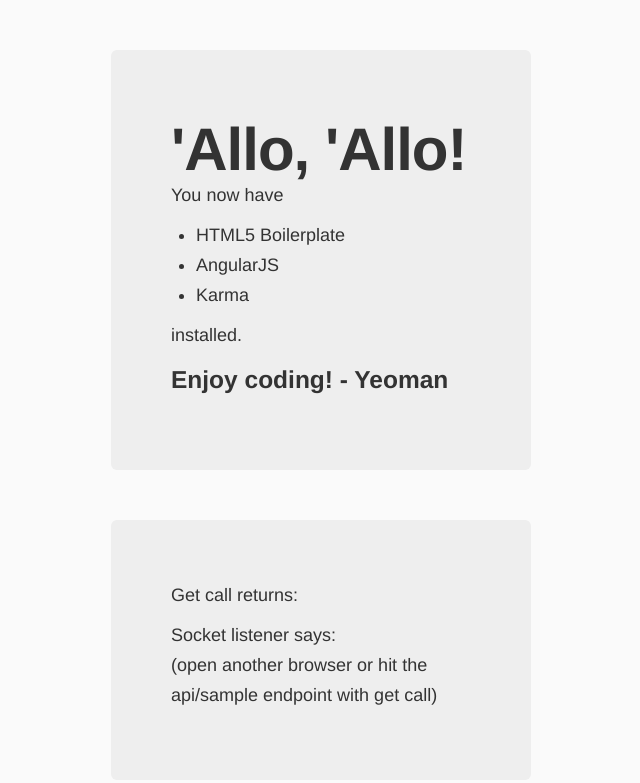
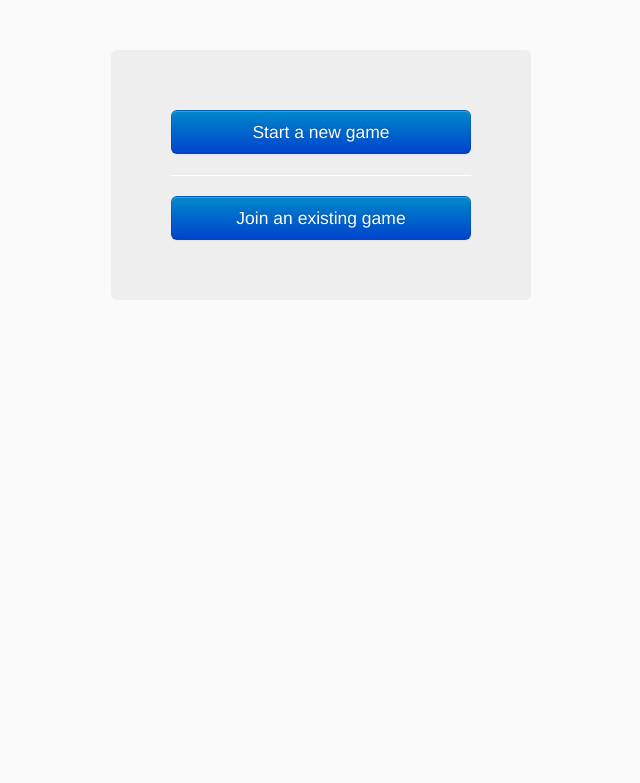
Before and after one commit to thoomi/tap-wizard, a website: page client/app/index.html in a window 1280 px wide. Shown: the whole page, without its empty margins (319-959 px from the left). Drawn offline with Linux system fonts and the light colour scheme; no server answers.

Commit message:
Implemented the main view

```diff
--- a/client/app/scripts/controllers/main.js
+++ b/client/app/scripts/controllers/main.js
@@ -1,28 +1,9 @@
 'use strict';
 
 angular.module('clientApp')
-    .controller('MainCtrl', function ($scope, $http, socket) {
-        $scope.awesomeThings = [
-            'HTML5 Boilerplate',
-            'AngularJS',
-            'Karma'
-        ];
-
-        socket.on('getcalled', function(data){
-            $scope.socketdata = data;
-        });
-
-        $http({method: 'GET', url: '/api/sample'}).
-            success(function (data, status, headers, config) {
-                // this callback will be called asynchronously
-                // when the response is available
-                console.log(data);
-                $scope.data = data;
-
-            }).
-            error(function (data, status, headers, config) {
-                // called asynchronously if an error occurs
-                // or server returns response with an error status.
-                console.log('error get');
-            });
+    .controller('MainCtrl', function ($scope) {
+        $scope.game = {
+          start: 'Start a new game',
+          join: 'Join an existing game'
+        };
     });
--- a/client/app/views/main.html
+++ b/client/app/views/main.html
@@ -1,13 +1,5 @@
 <div class="hero-unit">
-  <h1>'Allo, 'Allo!</h1>
-  <p>You now have</p>
-  <ul>
-      <li ng-repeat="thing in awesomeThings">{{thing}}</li>
-  </ul>
-  <p>installed.</p>
-  <h3>Enjoy coding! - Yeoman</h3>
+  <a href="#/hostgame" class="btn btn-primary btn-large btn-block">{{ game.start }}</a>
+  <hr>
+  <a href="#/joingame" class="btn btn-primary btn-large btn-block">{{ game.join }}</a>
 </div>
-        <div class="hero-unit">
-            <p>Get call returns: {{data.test}}</p>
-            <p>Socket listener says: {{socketdata.test}}  <br/>(open another browser or hit the api/sample endpoint with get call)</p>
-        </div>
```
